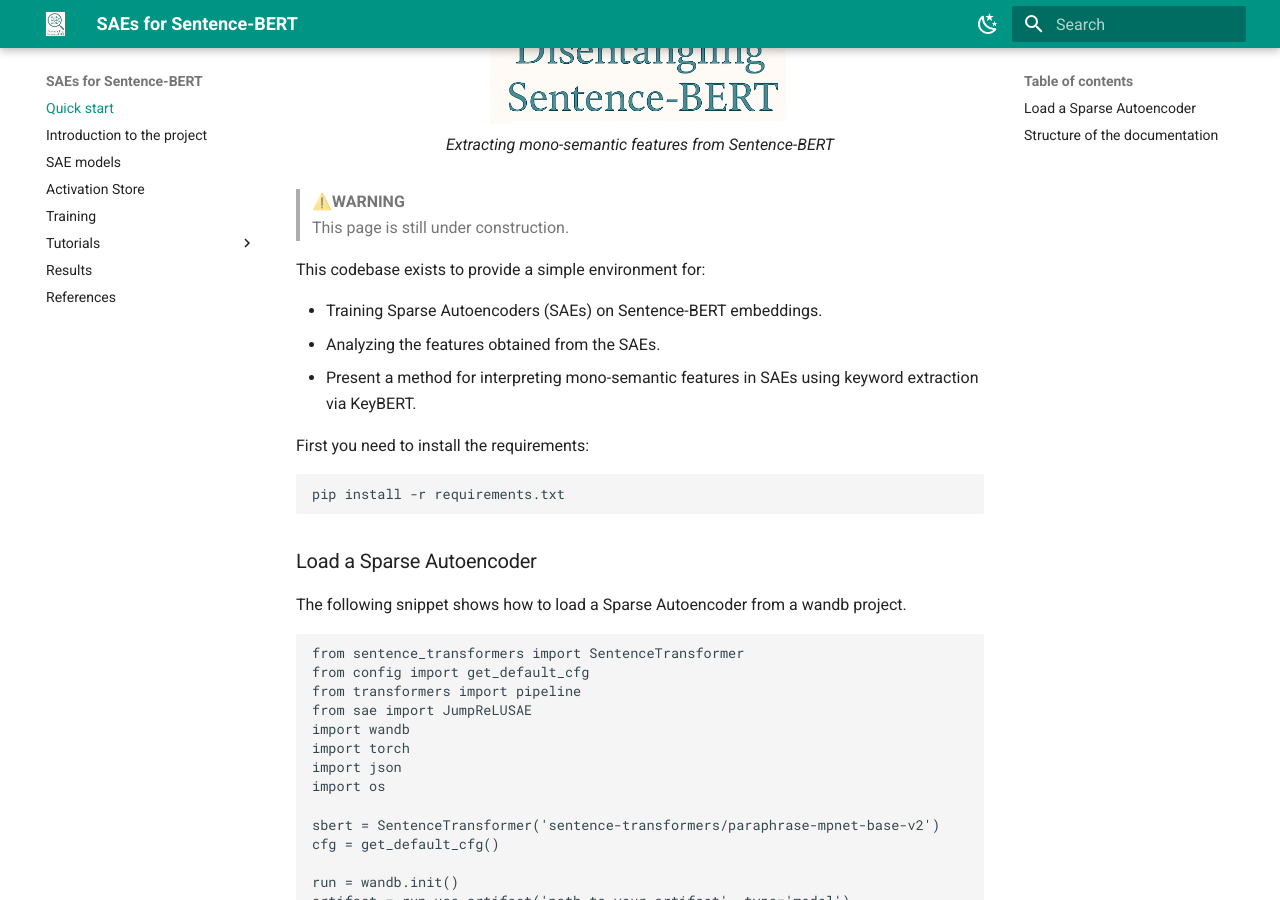
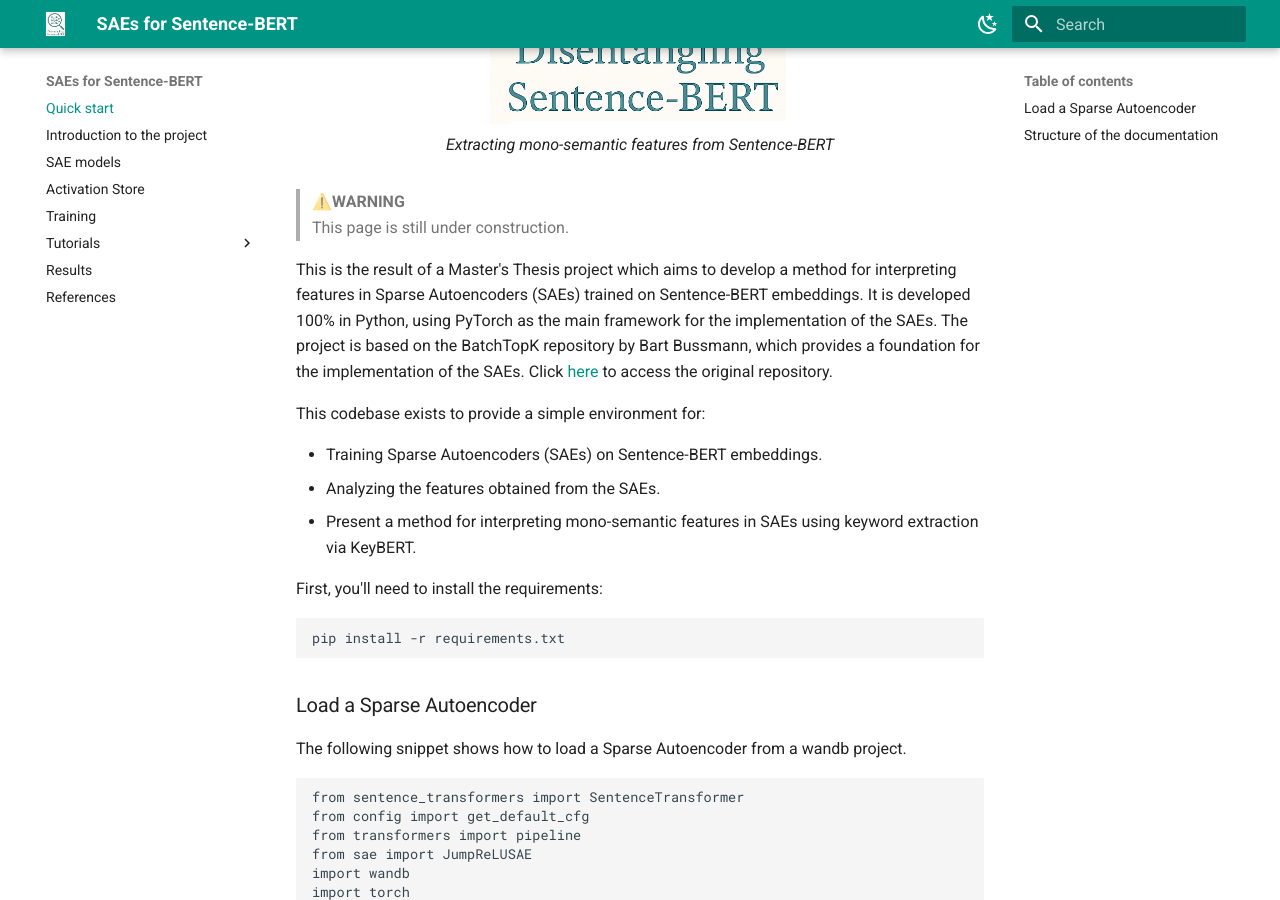
Before and after one commit to Yb1ku/SAEs-for-Sentence-BERT, an MkDocs documentation site: the page built from docs/index.md, in a window 1280 px wide and 900 px high, scrolled down 402 px. Built offline with MkDocs 1.6.1 and Material for MkDocs 9.7.7, drawn with Linux system fonts in a browser that asks for light colours.

Commit message:
Documentation update

````diff
--- a/docs/index.md
+++ b/docs/index.md
@@ -11,13 +11,19 @@
 > ⚠️**WARNING** <br>
 > This page is still under construction.
 
+This is the result of a Master's Thesis project which aims to develop a method for interpreting features
+in Sparse Autoencoders (SAEs) trained on Sentence-BERT embeddings. It is developed 100% in Python, using
+PyTorch as the main framework for the implementation of the SAEs. The project is based on the BatchTopK
+repository by Bart Bussmann, which provides a foundation for the implementation of the SAEs. Click
+[here](https://github.com/bartbussmann/BatchTopK) to access the original repository.
+
 This codebase exists to provide a simple environment for:
 
 - Training Sparse Autoencoders (SAEs) on Sentence-BERT embeddings.
 - Analyzing the features obtained from the SAEs.
 - Present a method for interpreting mono-semantic features in SAEs using keyword extraction via KeyBERT.
 
-First you need to install the requirements:
+First, you'll need to install the requirements:
 ```bash
 pip install -r requirements.txt
 ```
````
